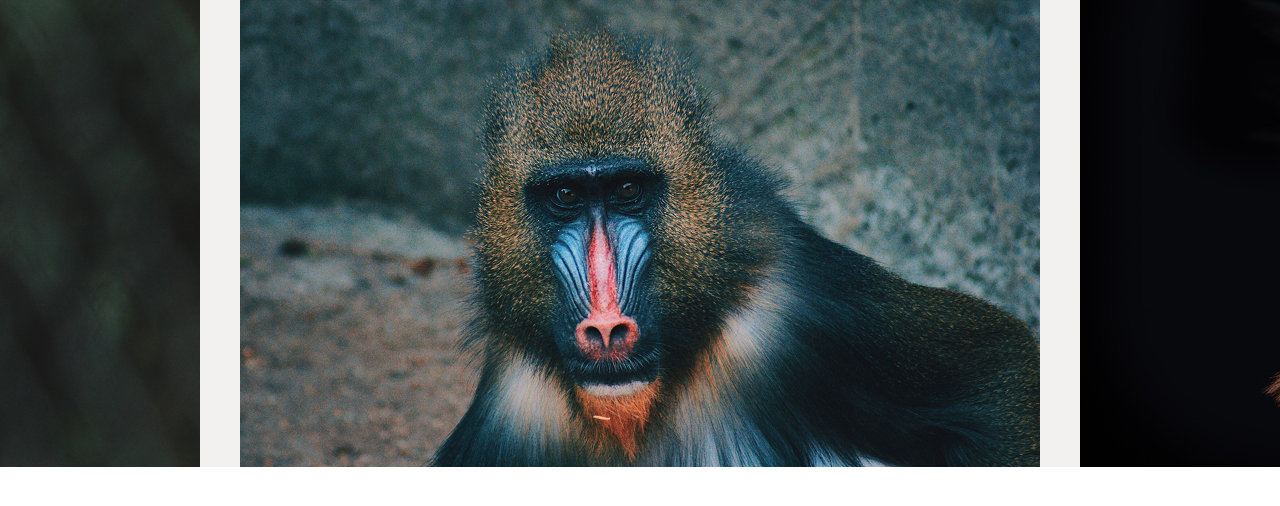
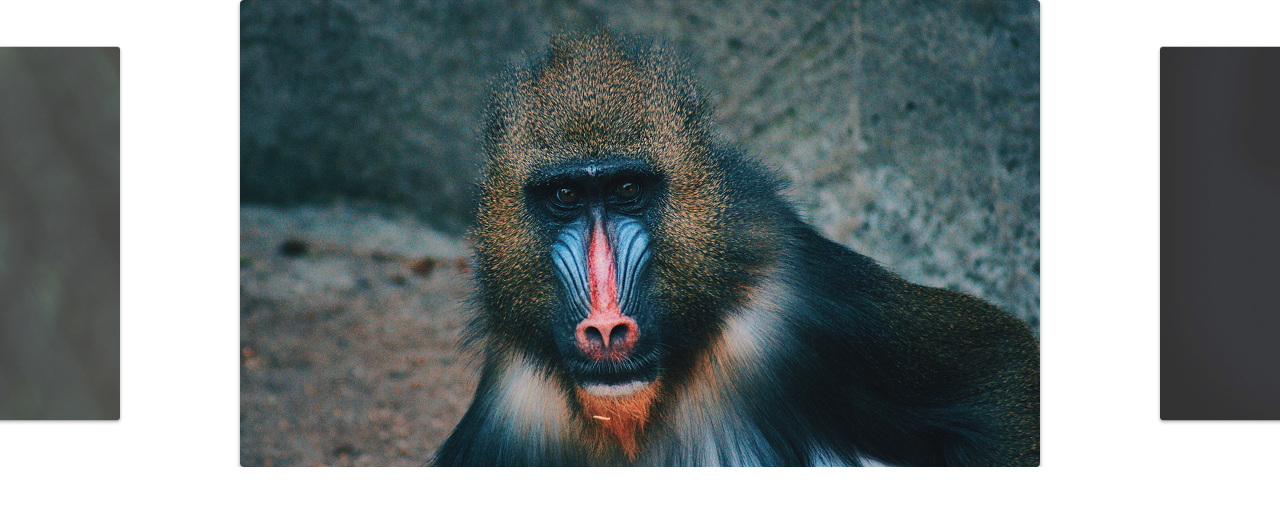
Before and after one commit to AlanGCdB/slide, a plain HTML site: page index.html in a window 1280 px wide. Drawn offline with Linux system fonts and the light colour scheme.

Commit message:
Ajuste das configurações ao resize e class ativa adicionado

```diff
--- a/css/style.css
+++ b/css/style.css
@@ -19,12 +19,13 @@ img {
 
 .slide-wrapper {
     overflow: hidden;
-    background: rgba(182, 161, 161, 0.165);
 }
 
 .slide {
     display: flex;
-    transition: .3s;
+}
+.slide:hover{
+    will-change:transform;
 }
 
 .slide li {
@@ -32,4 +33,14 @@ img {
     width: 80vw;
     max-width: 800px;
     margin: 0px 20px;
+    border-radius: 4px;
+    overflow: hidden;
+    box-shadow: 0 2px 4px rgba(0, 0, 0, .4);
+    opacity: .8;
+    transform: scale(.8);
+    transition: 1s;
 }
+.slide li.active{
+    opacity: 1;
+    transform: scale(1);
+}
--- a/js/slide.js
+++ b/js/slide.js
@@ -1,8 +1,12 @@
+/*  */
+import debounce from './debounce.js';
+/*  */
 export default class Slide {
     constructor(slide, wrapper) {
         this.slide = document.querySelector(slide);
         this.wrapper = document.querySelector(wrapper);
         this.dist = { finalPosition: 0, stratX: 0, movement: 0 }
+        this.activeClass = 'active'
     }
 
     transition(active) {
@@ -62,11 +66,6 @@ export default class Slide {
         this.wrapper.addEventListener('mouseup', this.onEnd);
         this.wrapper.addEventListener('touchend', this.onEnd);
     }
-    bindEvents() {
-        this.onStrat = this.onStrat.bind(this);
-        this.onMove = this.onMove.bind(this);
-        this.onEnd = this.onEnd.bind(this);
-    }
 
     /* Slide config */
     slidePosition(slide) {
@@ -95,13 +94,39 @@ export default class Slide {
         this.moveSlide(this.slideArray[index].position);
         this.slidesIndexNav(index);
         this.dist.finalPosition = activeSlide.position;
+        this.changeActiveClass()
+    }
+
+    changeActiveClass() {
+        this.slideArray.forEach((item) => { item.element.classList.remove(this.activeClass) });
+        this.slideArray[this.index.active].element.classList.add(this.activeClass);
     }
 
     activePrevSlide() {
         if (this.index.prev !== undefined) { this.changeSlide(this.index.prev); }
     }
+
     activeNextSlide() {
         if (this.index.next !== undefined) { this.changeSlide(this.index.next); }
+    }
+
+    onResize(){
+        setTimeout(() => {
+            this.slideConfig();
+            this.changeSlide(this.index.active);
+        },1000)
+
+    }
+
+    addResizeEvent(){
+        window.addEventListener('resize',this.onResize);
+    }
+
+    bindEvents() {
+        this.onStrat = this.onStrat.bind(this);
+        this.onMove = this.onMove.bind(this);
+        this.onEnd = this.onEnd.bind(this);
+        this.onResize = debounce(this.onResize.bind(this),200);
     }
 
     init() {
@@ -109,6 +134,7 @@ export default class Slide {
         this.transition(true);
         this.addSlideEvents();
         this.slideConfig();
+        this.addResizeEvent();
         return this;
     }
 }
```
